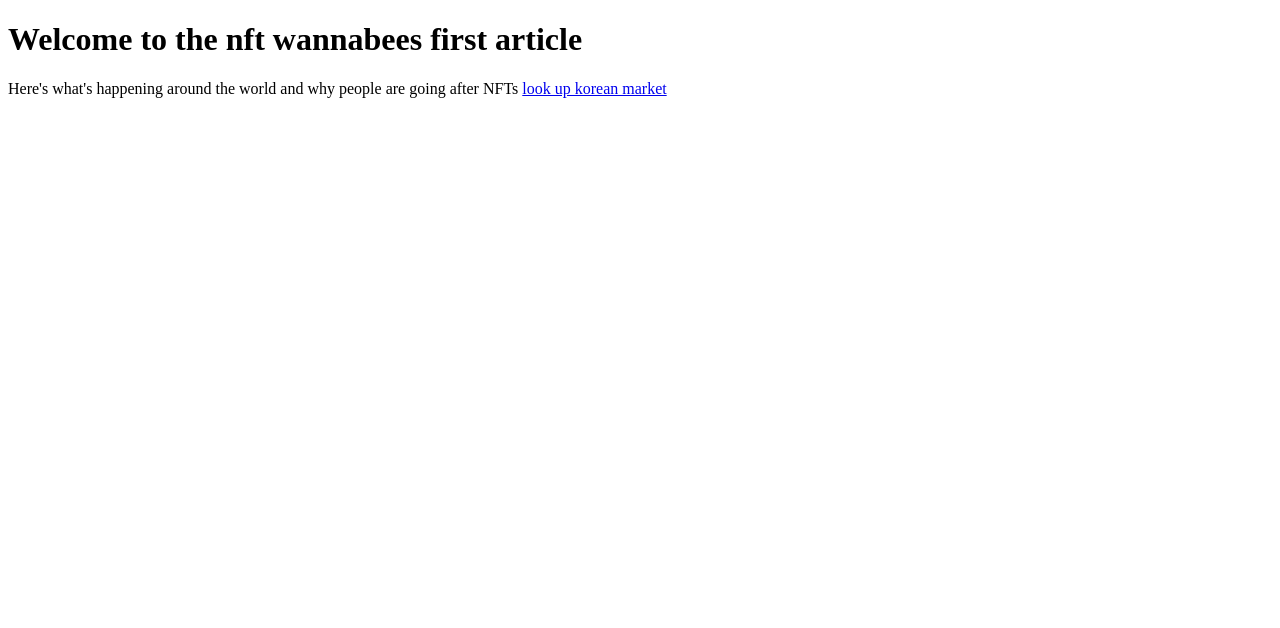
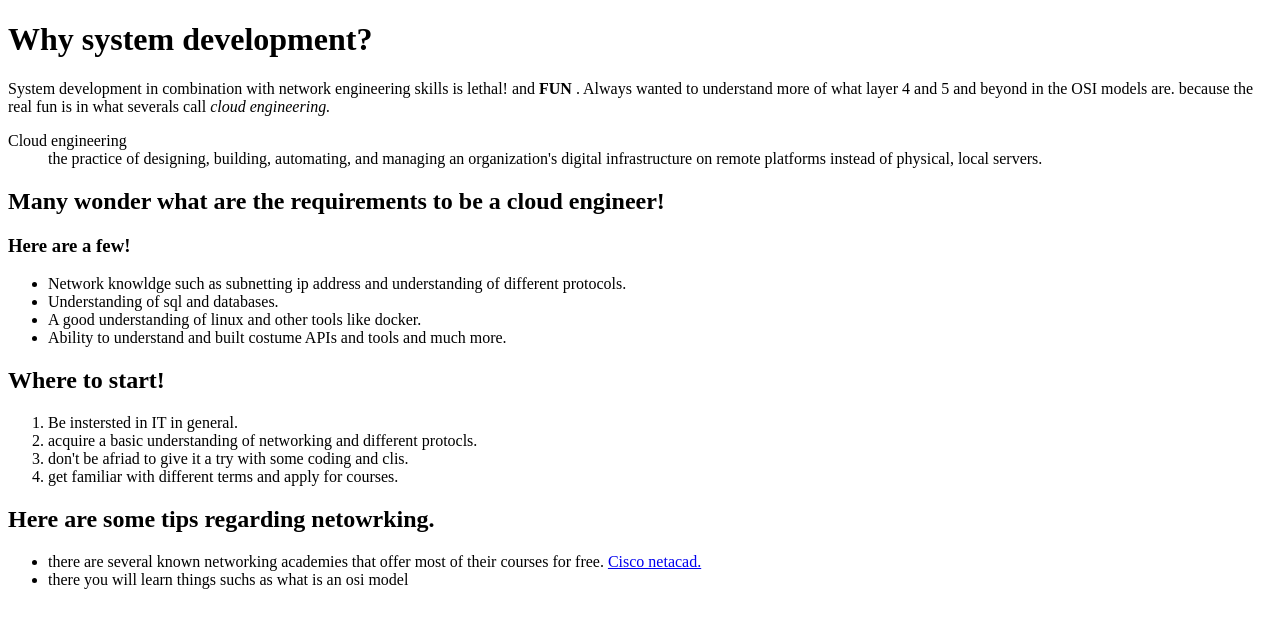
Before and after one commit to MarvArk/medieinstitutet-inl-mning-1, a plain HTML site: page INDEX.html in a window 1280 px wide. Drawn offline with Linux system fonts and the light colour scheme.

Commit message:
one more update

```diff
--- a/INDEX.html
+++ b/INDEX.html
@@ -3,11 +3,42 @@
 <head>
   <meta charset="UTF-8">
   <meta name="viewport" content="width=device-width, initial-scale=1.0">
-  <title> NFTs wannabees</title>
+  <title>welcome to my website</title>
 </head>
 <body>
-    <h1> Welcome to the nft wannabees first article</h1>
-    <p> Here's what's happening around the world and why people are going after NFTs <a href="https://asianews.network/nft-art-shakes-up-korean-art-market/"> look up korean market</a></p>
+    <h1> Why system development?</h1>
+    <p> System development in combination with network engineering skills is lethal! and <strong>FUN </strong>.
+    Always wanted to understand more of what layer 4 and 5 and beyond in the OSI models are. because the real fun is in
+    what severals call <em> cloud engineering. </em></p>
+
+    <dl>
+        <dt> Cloud engineering</dt>
+        <dd> the practice of designing, building, automating,
+             and managing an organization's
+             digital infrastructure on remote
+              platforms instead of physical, local servers.</dd>
+    </dl>
+    <h2> Many wonder what are the requirements to be a cloud engineer!</h2>
+    <h3> Here are a few!</h3>
+    <ul>
+        <li> Network knowldge such as subnetting ip address and understanding of different protocols. </li>
+        <li> Understanding of sql and databases.</li>
+        <li> A good understanding of linux and other tools like docker.</li>
+        <li> Ability to understand and built costume APIs and tools and much more.</li>
+    </ul>
+    <h2> Where to start!</h2>
+    <ol>
+        <li>Be instersted in IT in general.</li>
+        <li> acquire a basic understanding of networking and different protocls.</li>
+        <li> don't be afriad to give it a try with some coding and clis.</li>
+        <li> get familiar with different terms and apply for courses.</li>
+    </ol>
+
+    <h2> Here are some tips regarding netowrking.</h2>
+    <ul>
+        <li> there are several known networking academies that offer most of their courses for free. <a href="https://www.netacad.com/"> Cisco netacad.</a></li>
+        <li>there you will learn things suchs as what is an osi model <img src=""></li>
+    </ul>
 </body>
 
 
```
Also changed, not shown: images/osi model.webp (added).
